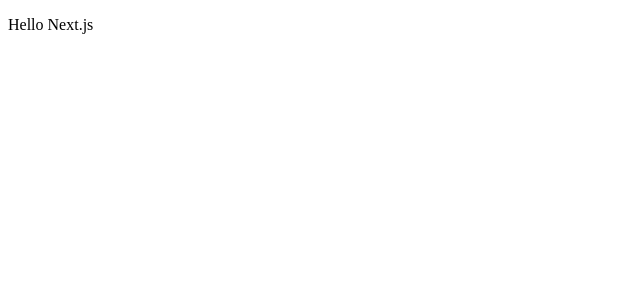
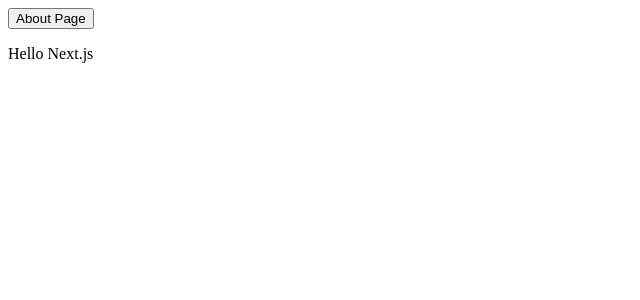
Before and after one commit to fidelman-study/nextjs-learn, a Next.js app: page / in a window 1280 px wide. Shown: the top 300 px of the page, without its empty margins (0-640 px from the left). Built offline with nearby package versions, Linux system fonts and the light colour scheme.

Commit message:
Navigation

```diff
--- /dev/null
+++ b/pages/about.js
@@ -0,0 +1,5 @@
+export default () => (
+  <div>
+    <p>This is the about page</p>
+  </div>
+);
--- a/pages/index.js
+++ b/pages/index.js
@@ -1,5 +1,10 @@
+import Link from 'next/link';
+
 const Index = () => (
   <div>
+    <Link href="/about">
+      <button>About Page</button>
+    </Link>
     <p>Hello Next.js</p>
   </div>
 );
```
